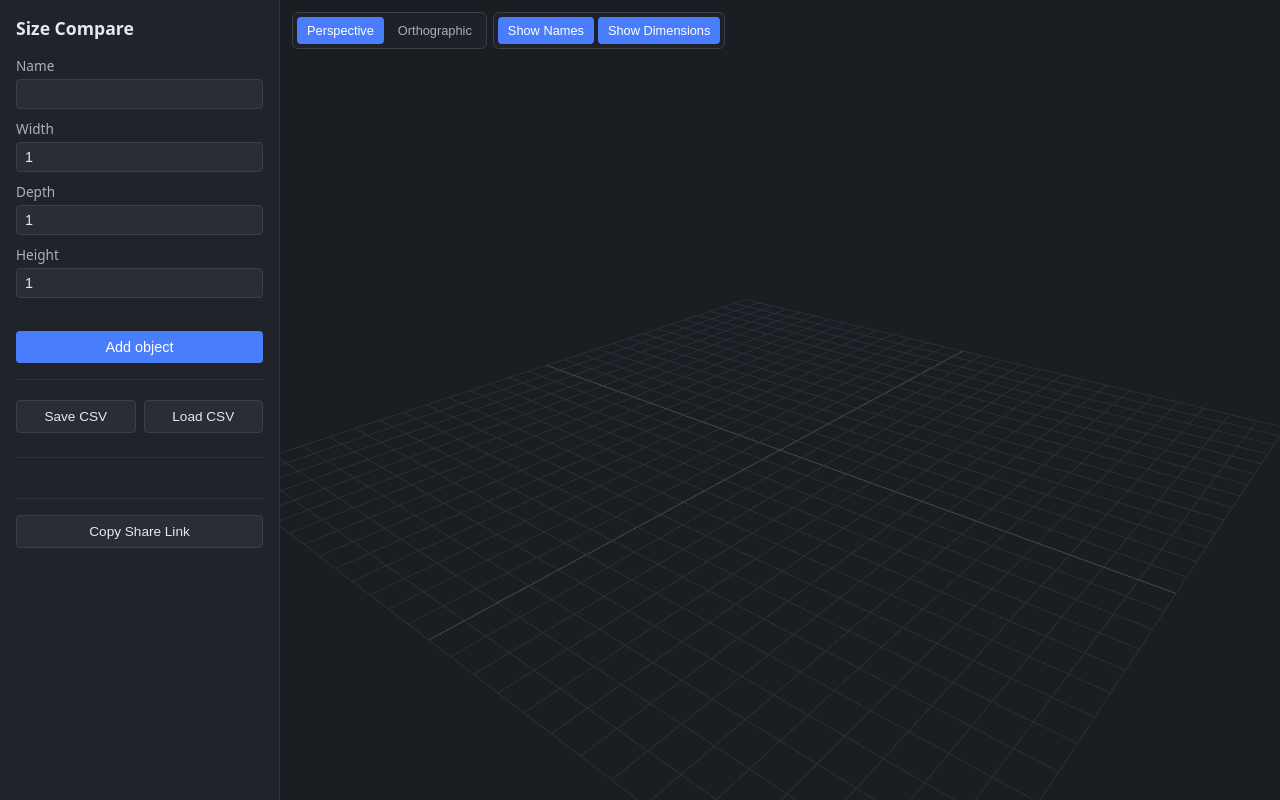
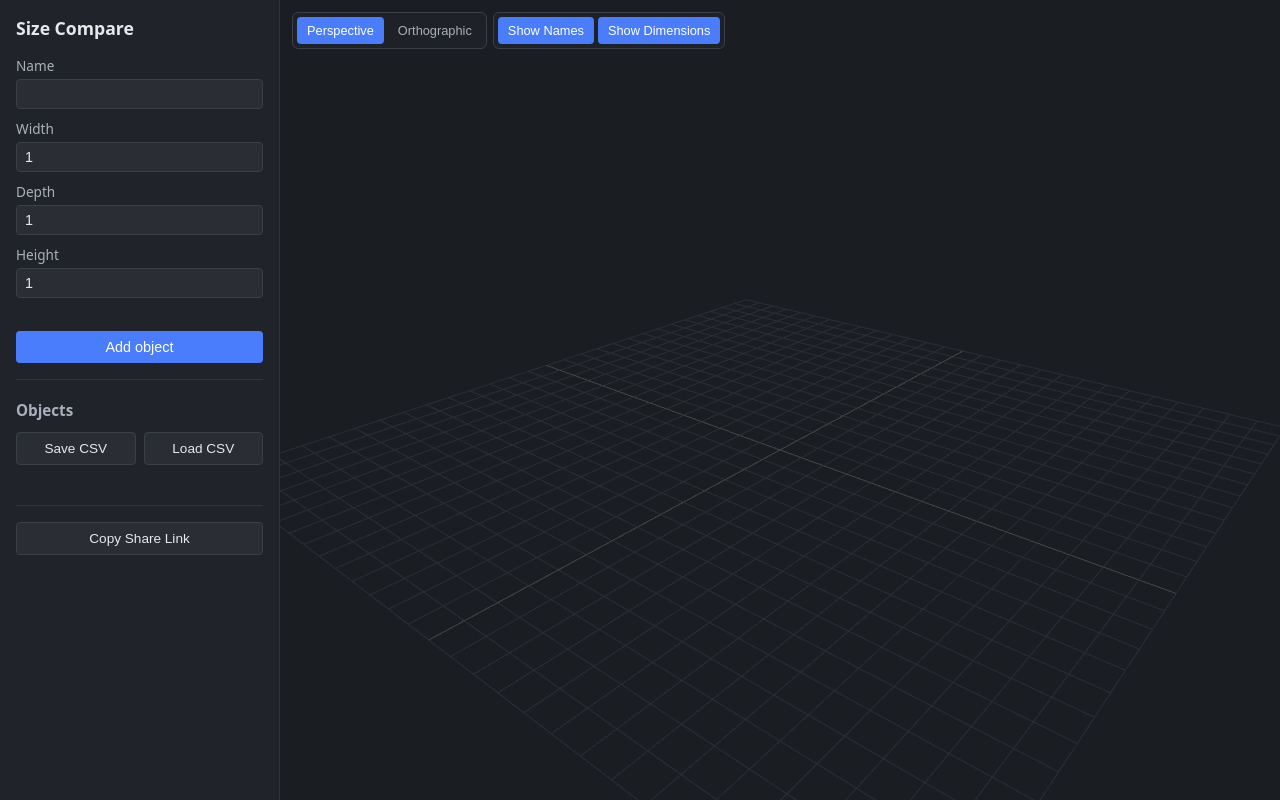
Before and after one commit to ericanastas/size-compare, a website built with Vite: page index.html in a window 1280 px wide. Built offline with nearby package versions, Linux system fonts and the light colour scheme; animation ran at ten frames a second.

Commit message:
Added "Objects" header to sidebar

```diff
--- a/src/sidebar.ts
+++ b/src/sidebar.ts
@@ -88,6 +88,11 @@ export function createSidebar(
     formButtons,
   );
   container.appendChild(form);
+
+  const listHeading = document.createElement("h2");
+  listHeading.className = "list-heading";
+  listHeading.textContent = "Objects";
+  container.appendChild(listHeading);
 
   const csvActions = document.createElement("div");
   csvActions.className = "csv-actions";
--- a/src/style.css
+++ b/src/style.css
@@ -50,13 +50,17 @@ h1 {
   border-bottom: 1px solid #2f333b;
 }
 
+.list-heading {
+  font-size: 0.95rem;
+  color: #aab0bb;
+  margin: 0 0 12px;
+}
+
 .csv-actions {
   display: flex;
   flex-wrap: wrap;
   gap: 8px;
-  margin-bottom: 20px;
-  padding-bottom: 16px;
-  border-bottom: 1px solid #2f333b;
+  margin-bottom: 12px;
 }
 
 .csv-actions button {
```
